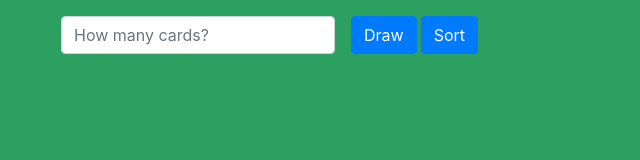
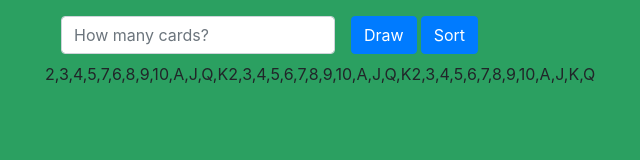
Before and after one commit to Pedro274/card_project_with_algorithms, a website built with webpack: page src/index.html in a window 1280 px wide. Shown: the whole page, without its empty margins (40-680 px from the left). Built offline with nearby package versions, Linux system fonts and the light colour scheme.

Commit message:
working bubble sort

```diff
--- a/src/index.html
+++ b/src/index.html
@@ -37,6 +37,9 @@
             <button type="submit" id="sort" class="btn btn-primary mb-2">Sort</button>
         </form>
     </div>
+    <div class="container">
+        <p id="sortRow"></p>
+    </div>
 
 
 
--- a/src/index.js
+++ b/src/index.js
@@ -13,14 +13,26 @@ document.getElementById("sort").addEventListener("click", function(event){
 //document.getElementById("sortRow").innerHTML = "Heellooo";
 
 // BubbleSort
-var points = [40, 100, 1, 5, 25, 10];
-document.getElementById("sortRow").innerHTML = points;
+let array1 = [3, 2, 4, 5, 7, 6, 8, 9, 10,"A", "J", "Q", "K"];
 
-function myFunction1() {
-  points.sort();
-  document.getElementById("sortRow").innerHTML = points;
-}
-function myFunction2() {
-  points.sort(function(a, b){return a - b});
-  document.getElementById("sortRow").innerHTML = points;
-}
+const bubbleSort = (arr) => {
+    let wall = arr.length - 1; //we start the wall at the end of the array
+    while (wall > 0){
+        let index = 0;
+        while (index < wall) {
+          //compare the adjacent positions, if the right one is bigger, we have to swap
+          if (arr[index] > arr[index + 1]) {
+            let aux = arr[index];
+            arr[index] = arr[index + 1];
+            arr[index + 1] = aux;
+            document.getElementById('sortRow').innerHTML += (arr);
+          }
+          index++;
+        }
+        wall--; //decrease the wall for optimization
+    }
+  return arr;
+
+};
+
+bubbleSort(array1)
```
